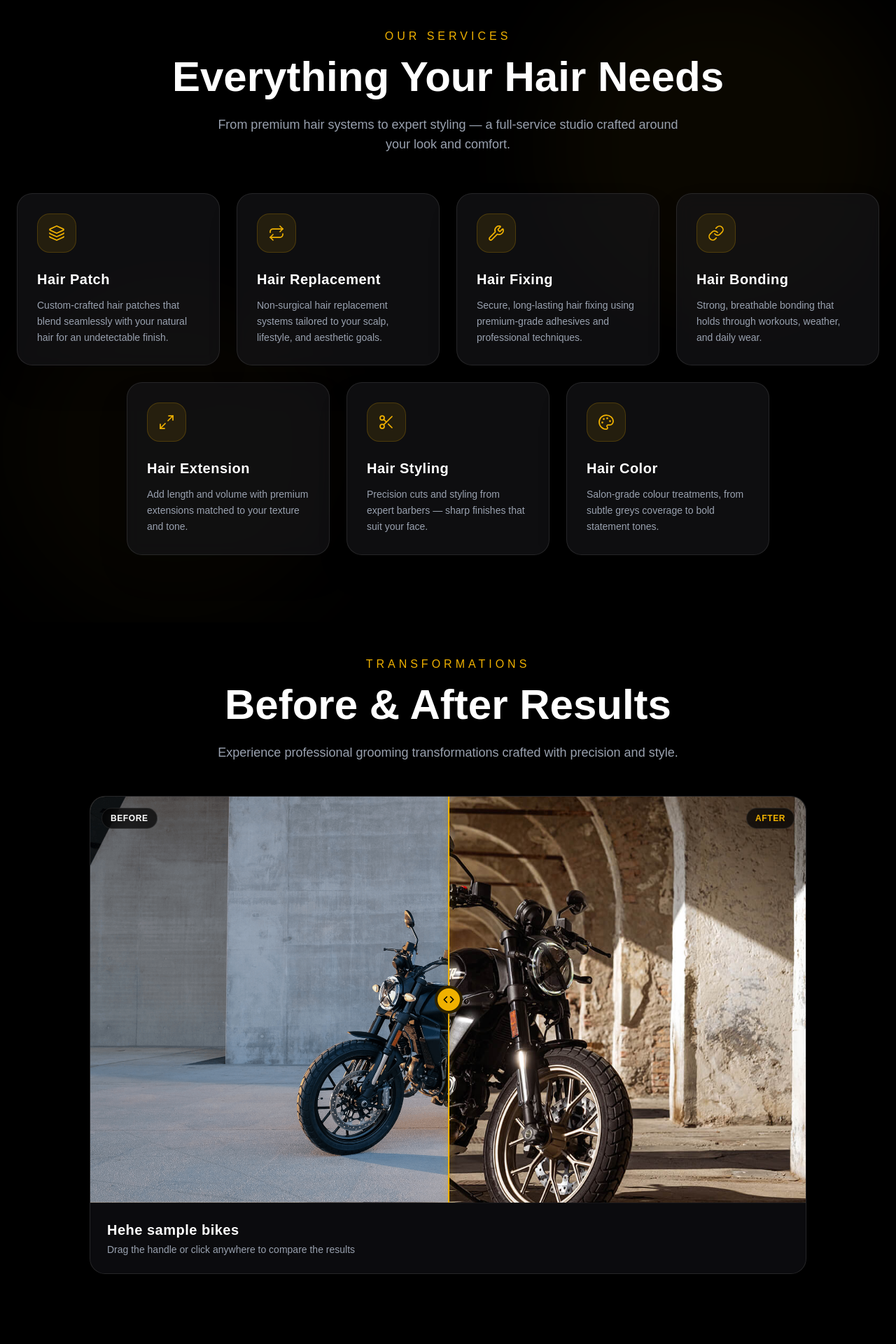
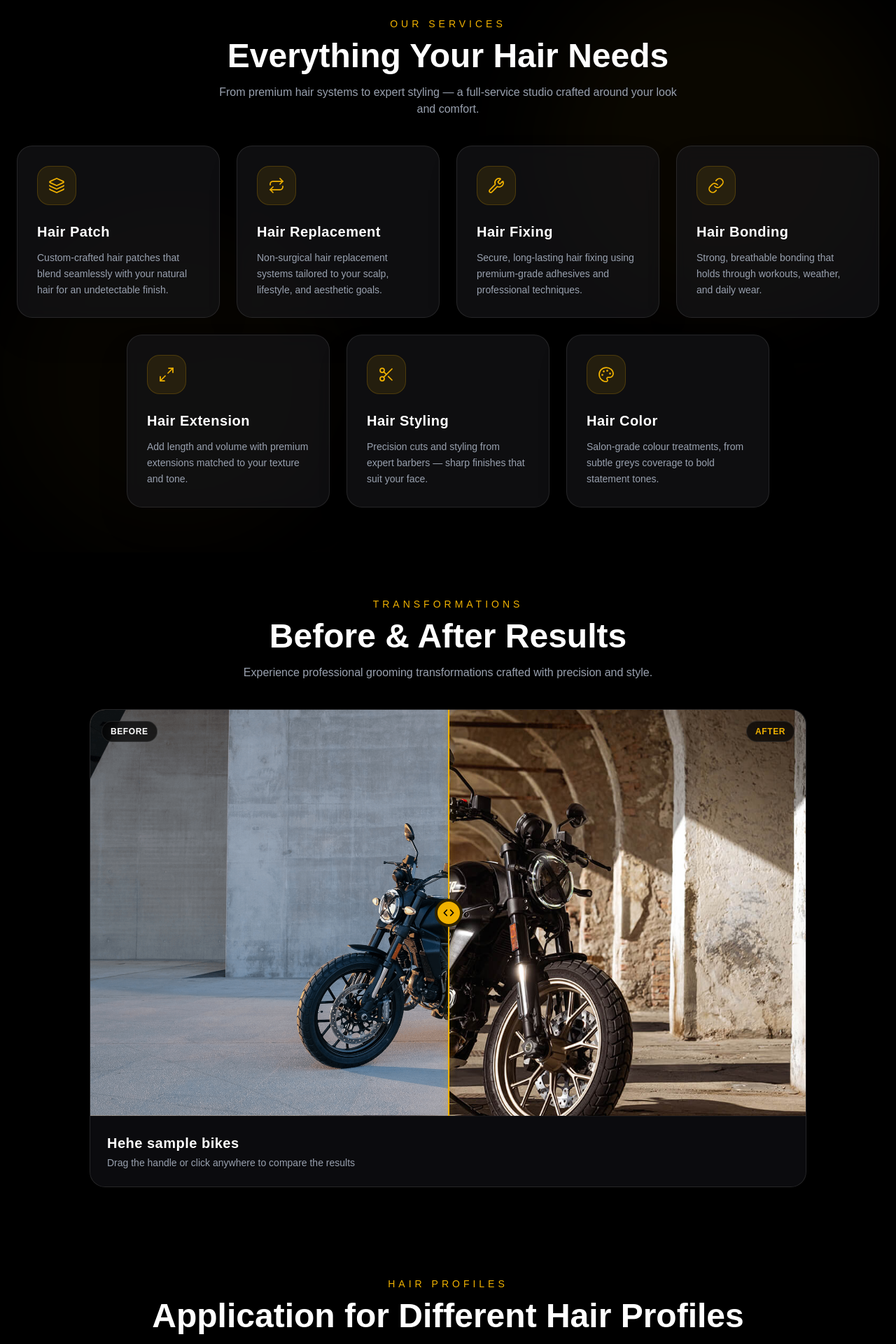
Before and after one commit to TejasRaikwar/mrbarber, a React (Vite) app: page / in a window 1280 px wide. Shown: the part 840-2760 px from the top of the page at 70% size. Built offline with nearby package versions, Linux system fonts and the light colour scheme.

Commit message:
some cosmatic fixed

```diff
--- a/src/components/contact/ContactSection.jsx
+++ b/src/components/contact/ContactSection.jsx
@@ -3,22 +3,22 @@
 
 const ContactSection = () => {
     return (
-        <section id="contact" className="bg-black pt-12 pb-24 relative overflow-hidden scroll-mt-20">
+        <section id="contact" className="bg-black py-16 relative overflow-hidden scroll-mt-20">
             {/* Ambient glow */}
             <div className="absolute top-1/2 left-1/2 -translate-x-1/2 -translate-y-1/2 w-150 h-150 bg-yellow-500/4 rounded-full blur-3xl pointer-events-none" />
 
             <div className="max-w-7xl mx-auto px-6 relative">
                 {/* Heading */}
-                <div className="text-center mb-14">
-                    <p className="text-yellow-500 uppercase tracking-[5px] mb-4">
+                <div className="text-center mb-10">
+                    <p className="text-yellow-500 uppercase tracking-[5px] mb-3 text-sm">
                         Get In Touch
                     </p>
 
-                    <h2 className="text-4xl md:text-6xl font-bold text-white mb-6">
+                    <h2 className="text-3xl md:text-5xl font-bold text-white mb-4">
                         Visit Our Studio
                     </h2>
 
-                    <p className="text-gray-400 max-w-2xl mx-auto text-lg">
+                    <p className="text-gray-400 max-w-2xl mx-auto">
                         Drop by for a consultation or book a home trial — our experts
                         are ready to craft the right look for you.
                     </p>
--- a/src/components/profiles/HairProfilesSection.jsx
+++ b/src/components/profiles/HairProfilesSection.jsx
@@ -3,19 +3,19 @@
 
 const HairProfilesSection = () => {
     return (
-        <section id="profiles" className="bg-black pt-12 pb-24 scroll-mt-20">
+        <section id="profiles" className="bg-black py-16 scroll-mt-20">
             <div className="max-w-7xl mx-auto px-6">
                 {/* Heading */}
-                <div className="text-center mb-14">
-                    <p className="text-yellow-500 uppercase tracking-[5px] mb-4">
+                <div className="text-center mb-10">
+                    <p className="text-yellow-500 uppercase tracking-[5px] mb-3 text-sm">
                         Hair Profiles
                     </p>
 
-                    <h2 className="text-4xl md:text-6xl font-bold text-white mb-6">
+                    <h2 className="text-3xl md:text-5xl font-bold text-white mb-4">
                         Application for Different Hair Profiles
                     </h2>
 
-                    <p className="text-gray-400 max-w-2xl mx-auto text-lg">
+                    <p className="text-gray-400 max-w-2xl mx-auto">
                         Tailored solutions for every concern — from crown thinning
                         to receding temples, see how each profile transforms.
                     </p>
--- a/src/components/reviews/ReviewsSection.jsx
+++ b/src/components/reviews/ReviewsSection.jsx
@@ -11,22 +11,22 @@
     const loop = [...reviews, ...reviews]
 
     return (
-        <section id="reviews" className="bg-black pt-12 pb-24 relative overflow-hidden scroll-mt-20">
+        <section id="reviews" className="bg-black py-16 relative overflow-hidden scroll-mt-20">
             {/* Subtle background glow */}
             <div className="absolute top-1/3 left-1/2 -translate-x-1/2 w-[600px] h-[600px] bg-yellow-500/[0.04] rounded-full blur-3xl pointer-events-none" />
 
-            <div className="max-w-7xl mx-auto px-6 relative mb-14">
+            <div className="max-w-7xl mx-auto px-6 relative mb-10">
                 {/* Heading */}
                 <div className="text-center">
-                    <p className="text-yellow-500 uppercase tracking-[5px] mb-4">
+                    <p className="text-yellow-500 uppercase tracking-[5px] mb-3 text-sm">
                         Testimonials
                     </p>
 
-                    <h2 className="text-4xl md:text-6xl font-bold text-white mb-6">
+                    <h2 className="text-3xl md:text-5xl font-bold text-white mb-4">
                         What Our Customers Say
                     </h2>
 
-                    <p className="text-gray-400 max-w-2xl mx-auto text-lg">
+                    <p className="text-gray-400 max-w-2xl mx-auto">
                         Real stories from men who&apos;ve transformed their look —
                         averaging{" "}
                         <span className="text-yellow-500 font-semibold">
--- a/src/components/services/ServicesSection.jsx
+++ b/src/components/services/ServicesSection.jsx
@@ -3,23 +3,23 @@
 
 const ServicesSection = () => {
     return (
-        <section id="services" className="bg-black pt-20 pb-24 relative overflow-hidden scroll-mt-20">
+        <section id="services" className="bg-black py-16 relative overflow-hidden scroll-mt-20">
             {/* Subtle ambient glow */}
             <div className="absolute top-0 right-0 w-125 h-125 bg-yellow-500/4 rounded-full blur-3xl pointer-events-none" />
             <div className="absolute bottom-0 left-0 w-125 h-125 bg-yellow-500/3 rounded-full blur-3xl pointer-events-none" />
 
             <div className="max-w-7xl mx-auto px-6 relative">
                 {/* Heading */}
-                <div className="text-center mb-14">
-                    <p className="text-yellow-500 uppercase tracking-[5px] mb-4">
+                <div className="text-center mb-10">
+                    <p className="text-yellow-500 uppercase tracking-[5px] mb-3 text-sm">
                         Our Services
                     </p>
 
-                    <h2 className="text-4xl md:text-6xl font-bold text-white mb-6">
+                    <h2 className="text-3xl md:text-5xl font-bold text-white mb-4">
                         Everything Your Hair Needs
                     </h2>
 
-                    <p className="text-gray-400 max-w-2xl mx-auto text-lg">
+                    <p className="text-gray-400 max-w-2xl mx-auto">
                         From premium hair systems to expert styling — a full-service
                         studio crafted around your look and comfort.
                     </p>
--- a/src/components/transformations/BeforeAfterSection.jsx
+++ b/src/components/transformations/BeforeAfterSection.jsx
@@ -3,20 +3,20 @@
 
 const BeforeAfterSection = () => {
     return (
-        <section id="transformations" className="bg-black pt-12 pb-24 scroll-mt-20">
+        <section id="transformations" className="bg-black py-16 scroll-mt-20">
             <div className="max-w-7xl mx-auto px-6">
                 {/* Heading */}
-                <div className="text-center mb-12">
+                <div className="text-center mb-10">
 
-                    <p className="text-yellow-500 uppercase tracking-[5px] mb-4">
+                    <p className="text-yellow-500 uppercase tracking-[5px] mb-3 text-sm">
                         Transformations
                     </p>
 
-                    <h2 className="text-4xl md:text-6xl font-bold text-white mb-6">
+                    <h2 className="text-3xl md:text-5xl font-bold text-white mb-4">
                         Before & After Results
                     </h2>
 
-                    <p className="text-gray-400 max-w-2xl mx-auto text-lg">
+                    <p className="text-gray-400 max-w-2xl mx-auto">
                         Experience professional grooming transformations
                         crafted with precision and style.
                     </p>
```
